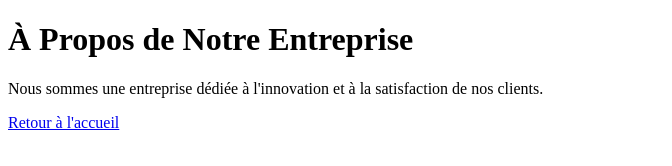
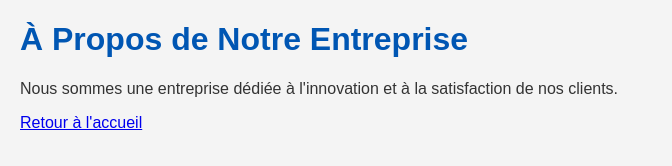
Before and after one commit to SAMAJC/mini-site-entreprise, a plain HTML site: page about.html in a window 1280 px wide. Shown: the whole page, without its empty margins (0-672 px from the left). Drawn offline with Linux system fonts and the light colour scheme.

Commit message:
Ajout du fichier style.css et liaison aux pages HTML

```diff
--- a/about.html
+++ b/about.html
@@ -5,6 +5,7 @@
     <meta charset="UTF-8">
     <meta name="viewport" content="width=device-width, initial-scale=1.0">
     <title>Mini-site Entreprise - À Propos</title>
+    <link rel="stylesheet" href="style.css">
 </head>
 
 <body>
--- /dev/null
+++ b/style.css
@@ -0,0 +1,10 @@
+body {
+    font-family: Arial, sans-serif;
+    margin: 20px;
+    background-color: #f4f4f4;
+    color: #333;
+}
+
+h1 {
+    color: #0056b3;
+}
```
Also changed, not shown: index.html (+1 -0 lines), services.html (+1 -0 lines).
